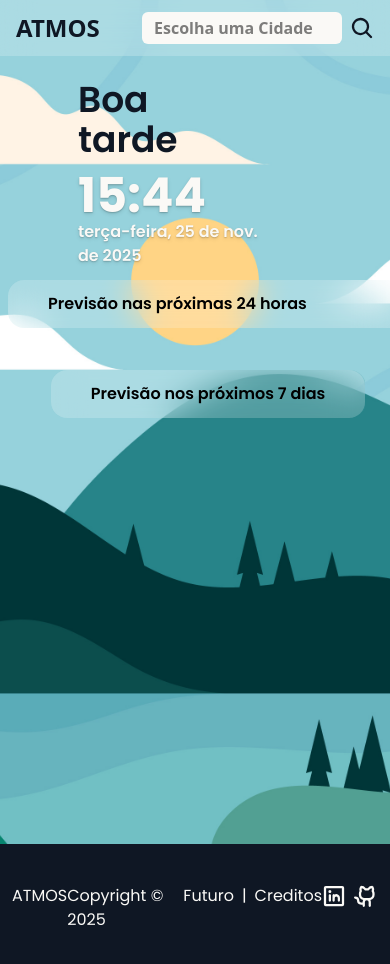
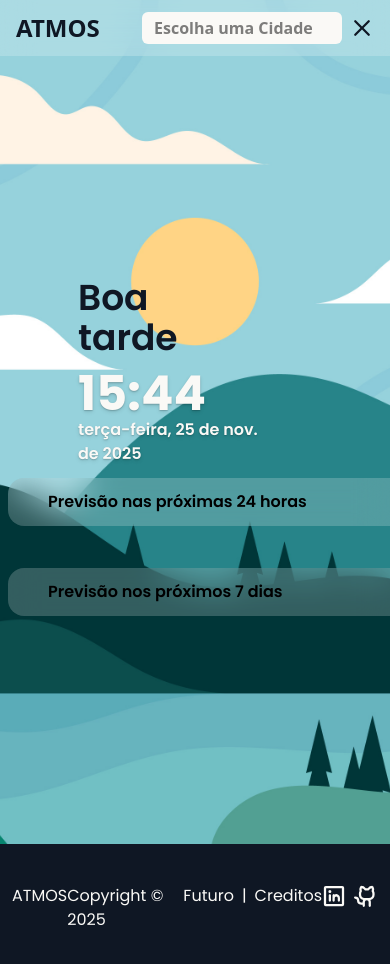
Before and after one commit to DisturbedMoss/ATMOS, a React (Vite) app: page / in a window 390 px wide. Both pictures are taken after a click on the button 362 px from the left and 28 px from the top of the page. Shown: the top 964 px of the page. Built offline with nearby package versions, Linux system fonts and the light colour scheme.

Commit message:
Atualizações na responsividade

```diff
--- a/src/components/climaPorDia/ClimaPorDia.tsx
+++ b/src/components/climaPorDia/ClimaPorDia.tsx
@@ -25,7 +25,7 @@ const ClimaPorDia = ({ mostrarClimaSemana }: CardClimaPorDiaProps) => {
 
   return (
     <>
-      <div className="w-full">
+      <div className="w-100 sm:w-120 md:w-94 lg:w-140">
         <div className="px-10 py-3 backdrop-blur-lg bg-white/20 rounded-2xl overflow-hidden">
           <p className="font-semibold">Previsão nos próximos 7 dias</p>
           {clima.map((dia, index) =>(
--- a/src/components/climaPorHora/ClimaPorHora.tsx
+++ b/src/components/climaPorHora/ClimaPorHora.tsx
@@ -94,7 +94,7 @@ const ClimaPorHora = ({ mostrarClimaDia }: CardClimaPorHoraProps) => {
   return (
     <>
       <div className="">
-        <div className="px-10 py-3 w-100 sm:w-120 md:w-94 lg:w-120 backdrop-blur-lg bg-white/20 rounded-2xl overflow-hidden justify-between">
+        <div className="px-10 py-3 w-100 sm:w-120 md:w-94 lg:w-140 backdrop-blur-lg bg-white/20 rounded-2xl overflow-hidden justify-between">
           <p className="font-semibold">Previsão nas próximas 24 horas</p>
           <div ref={emblaRef} className="embla__viewport overflow-hidden">
             <span className="embla__container flex flex-4/5">
--- a/src/components/navbar/Navbar.tsx
+++ b/src/components/navbar/Navbar.tsx
@@ -1,5 +1,5 @@
 /* eslint-disable @typescript-eslint/no-explicit-any */
-import { MagnifyingGlassIcon } from "@phosphor-icons/react";
+import { MagnifyingGlassIcon, XIcon } from "@phosphor-icons/react";
 import { useState } from "react";
 import { AnimatePresence, motion } from "motion/react";
 import { buscarCidade } from "../../services/GeoCodingService";
@@ -102,7 +102,7 @@ const Navbar = ({ onClimaCarregado, onClimaDiaCarregado, onClimaSemanaCarregado
                   onClick={buscarPorNome}
                   className="cursor-pointer"
                 >
-                  <MagnifyingGlassIcon
+                  <XIcon
                     size={24}
                     color="#0F1724"
                     weight="bold"
--- a/src/pages/home/Home.tsx
+++ b/src/pages/home/Home.tsx
@@ -40,7 +40,7 @@ const Home = ({ mostrarClima, mostrarClimaDia, mostrarClimaSemana }: HomeProps)
 
   return (
     <>
-      <div className="min-h-screen bg-cover bg-center bg-no-repeat font-poppins"
+      <div className="min-h-screen bg-cover bg-center bg-no-repeat font-poppins flex justify-center items-center"
            style={{
             backgroundImage: `url(${background})`
            }}
```
